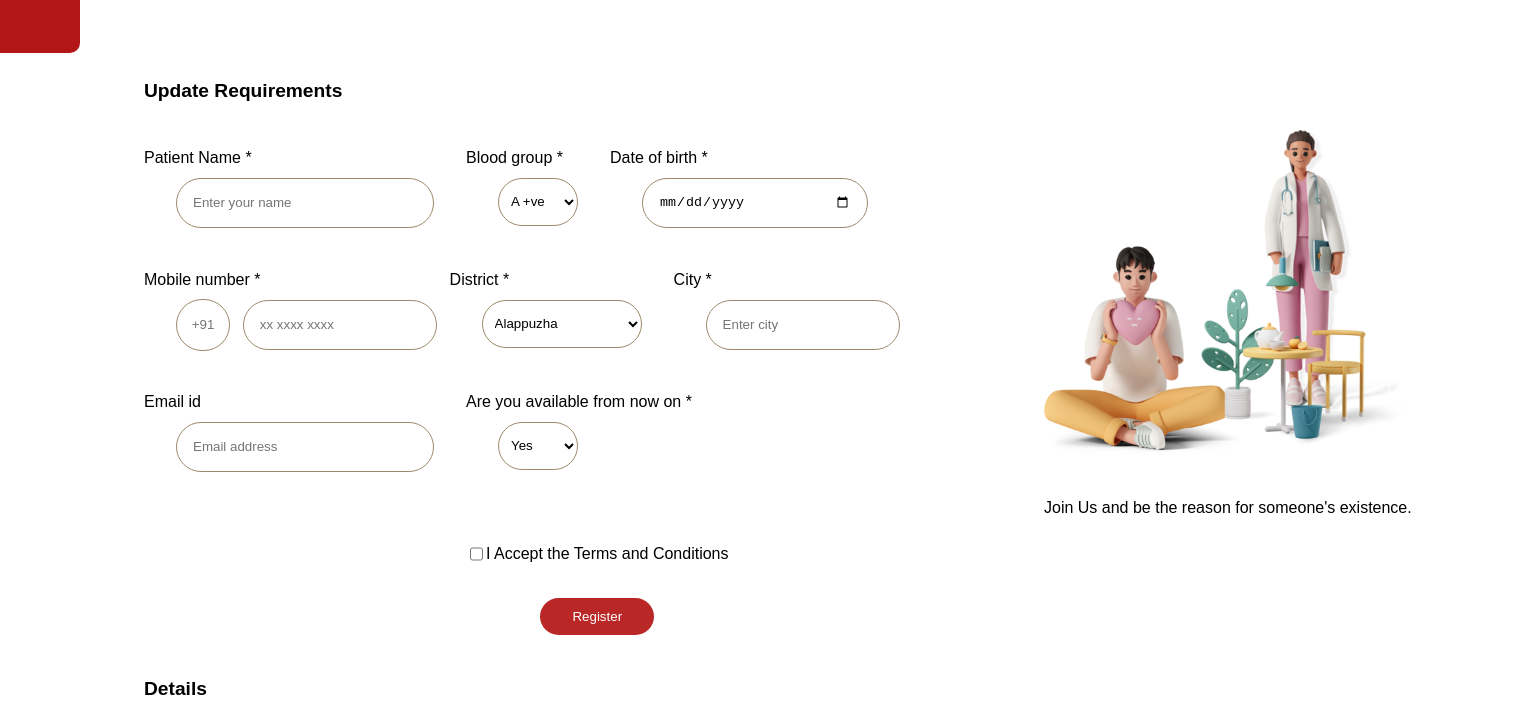
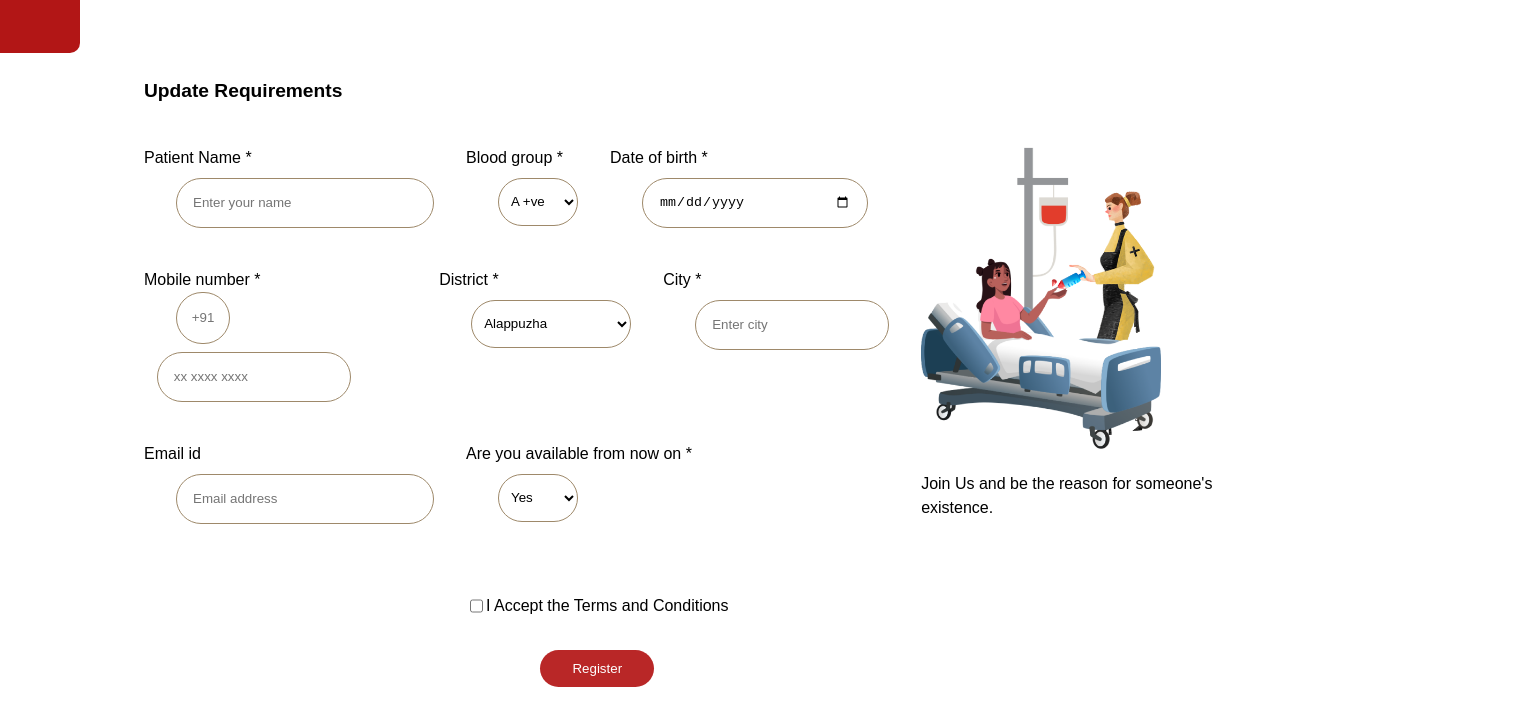
Before and after one commit to Blood-Ui/BloodUI-Frontend, a React (Vite) app: page / in a window 1280 px wide. Shown: the part 747-1473 px from the top of the page, 1524 px wide, since content can reach past the window. Built offline with nearby package versions, Linux system fonts and the light colour scheme.

Commit message:
donorImage set

```diff
--- a/src/components/Donor/Donor.jsx
+++ b/src/components/Donor/Donor.jsx
@@ -1,7 +1,7 @@
-import { Box1, Box2,Box3, Input1, Input3, Input4, Input5, Input6, RedButton, RedButtondiv, Select1, Select2 } from "./DonorStyles.jsx";
+import { Box1, Box2,Box3, Input1, Input3, Input4, Input5, Input6, RedButton, RedButtondiv, Select1, Select2 , DonorImage} from "./DonorStyles.jsx";
 import React from "react";
 import { useState } from "react";
-import image1 from "../../assets/image1.png";
+import image1 from "../../assets/Donor.png"
 
 function Donor() {
   const [bgroup, setBgroup] = useState("");
@@ -118,14 +118,14 @@ function Donor() {
               </div>
             </Box3>
           </div>
-          <div>
+          <DonorImage>
             <img
               src={image1}
-              alt="image1"
-              style={{ width: "24rem", marginRight: "0" }}
+              alt="donorimage"
+              style={{ width: "15rem"}}
             />
             <p>Join Us and be the reason for someone's existence.</p>
-          </div>
+          </DonorImage>
         </Box2>
 
       </Box1>
--- a/src/components/Donor/DonorStyles.jsx
+++ b/src/components/Donor/DonorStyles.jsx
@@ -102,3 +102,6 @@ border: none;
     border: 2px solid #B92727;
 }
 `
+export const DonorImage = styled.div`
+    margin-right: 15rem;
+`
```
Also changed, not shown: src/assets/Donor.png (renamed from src/assets/DonorImage.png).
